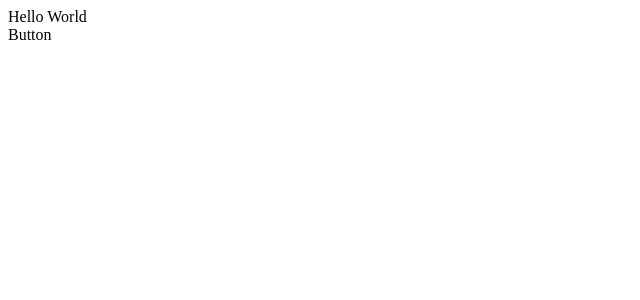
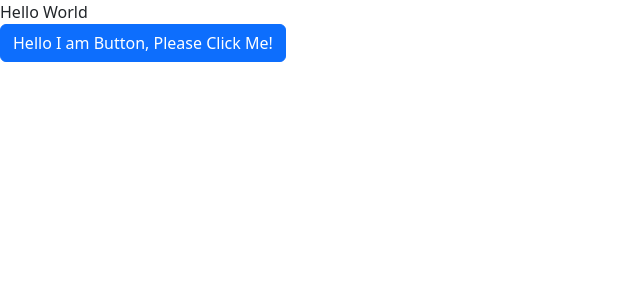
Before and after one commit to SandipGitt/To-Do_App, a React (Create React App) app in the folder client/: page / in a window 1280 px wide. Shown: the top 300 px of the page, without its empty margins (0-640 px from the left). Built offline with nearby package versions, Linux system fonts and the light colour scheme.

Commit message:
Adding bootstrap button

```diff
--- a/client/src/components/Button.js
+++ b/client/src/components/Button.js
@@ -1,5 +1,10 @@
-const Button = () => {
-    return <div>Button</div>;
+import { Button } from 'react-bootstrap';
+const ButtonComponent = () => {
+    return (
+    <div>
+        <Button variant="primary">Hello I am Button, Please Click Me!</Button>{' '}
+    </div>
+    );
 };
 
-export default Button;
+export default ButtonComponent;
--- a/client/src/index.js
+++ b/client/src/index.js
@@ -1,3 +1,4 @@
+import 'bootstrap/dist/css/bootstrap.min.css';
 import React from 'react';
 import ReactDOM from 'react-dom/client';
 import App from './App';
```
